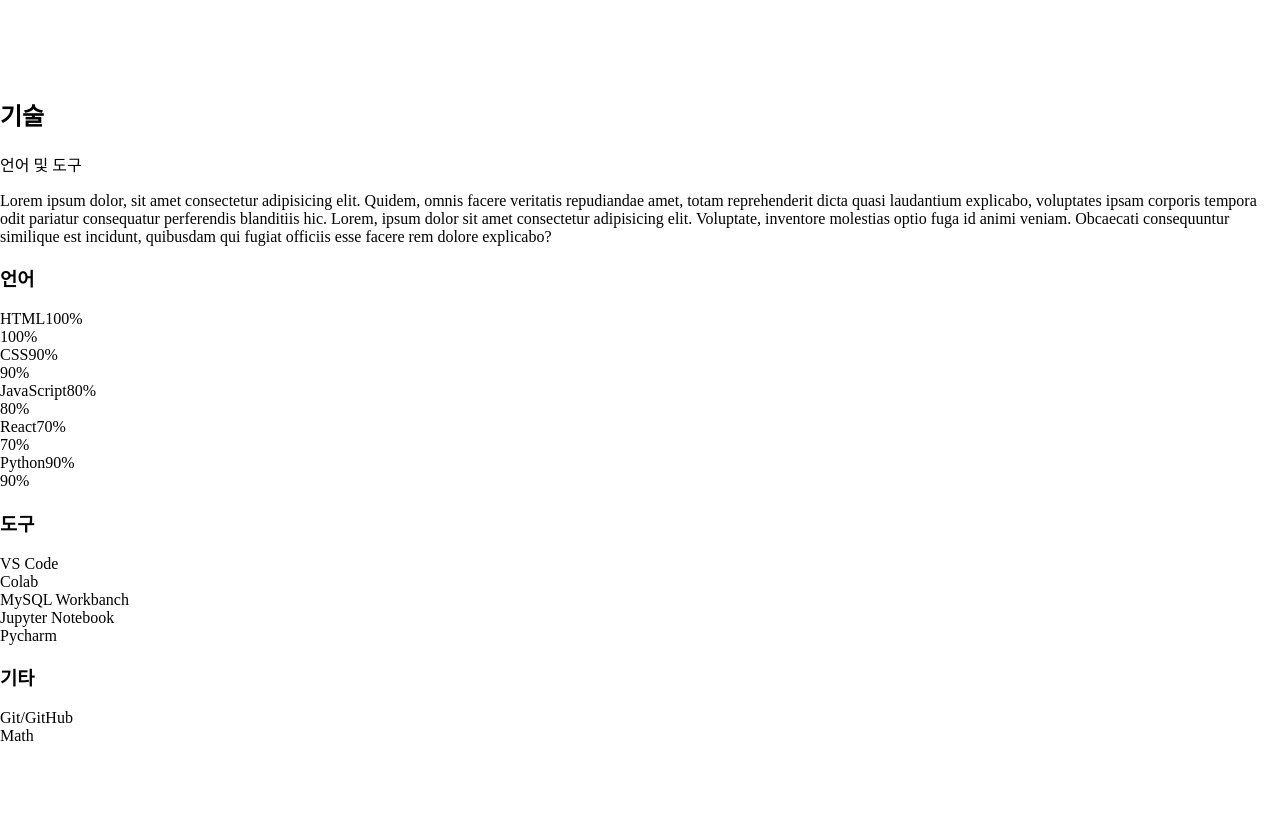
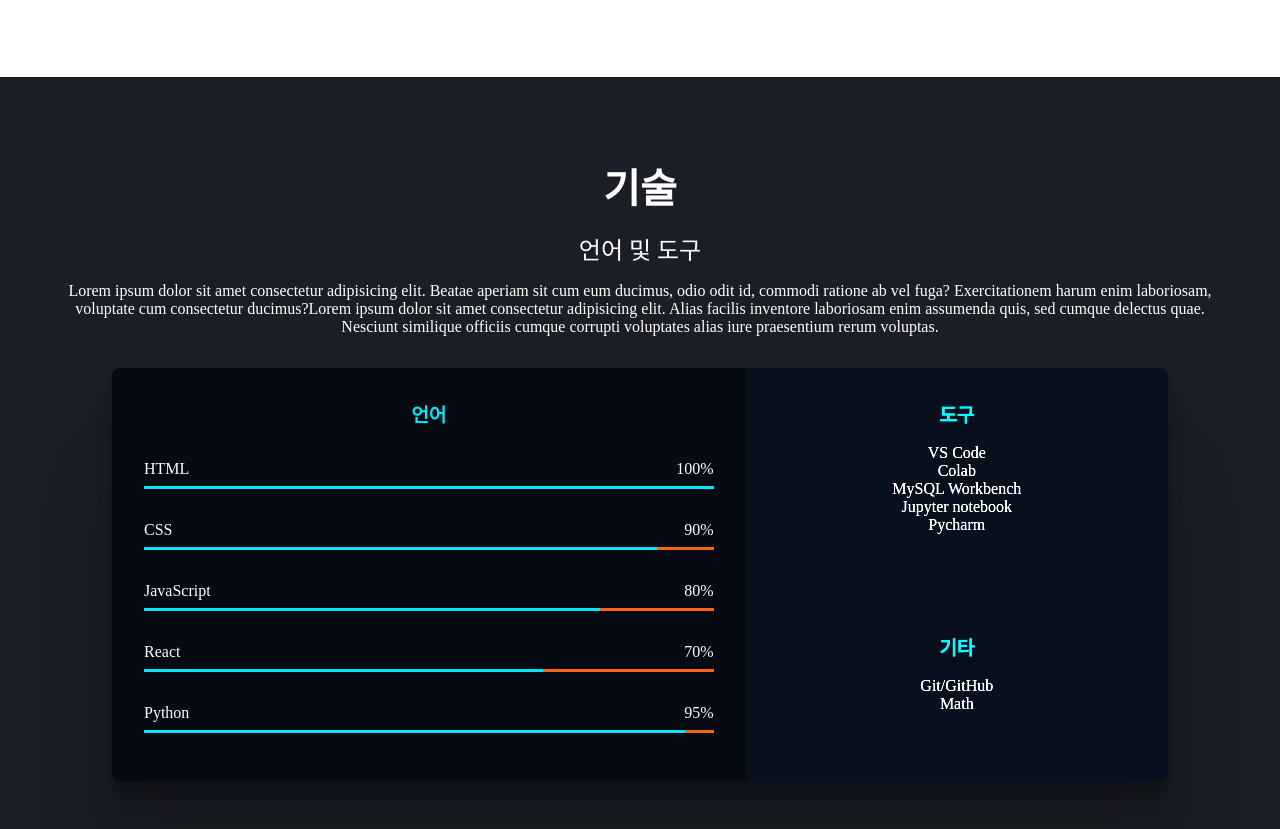
Before and after one commit to kjm90110/MySite, a plain HTML site: page index.html in a window 1280 px wide. Shown: the part 1654-2483 px from the top of the page. Before the commit the page ends 2415 px from the top, so only its background shows below. Drawn offline with Linux system fonts and the light colour scheme; a web font is replaced by a local one.

Commit message:
skills css 적용

```diff
--- a/css/style.css
+++ b/css/style.css
@@ -192,3 +192,66 @@ ul {
   color: var(--color-primary);
   font-size: 0.8rem;
 }
+
+/* skills */
+#skills {
+  background-color: var(--color-primary-variant);
+  color: var(--color-text);
+}
+
+.skills {
+  display: grid;
+  grid-template-columns: 6fr 4fr;
+  margin: 2rem 3rem;
+  border-radius: 8px;
+  overflow: hidden;
+  box-shadow: 0 2.8px 2.2px rgba(0, 0, 0, 0.034),
+    0 6.7px 5.3px rgba(0, 0, 0, 0.048), 0 12.5px 10px rgba(0, 0, 0, 0.06),
+    0 22.3px 17.9px rgba(0, 0, 0, 0.072), 0 41.8px 33.4px rgba(0, 0, 0, 0.086),
+    0 100px 80px rgba(0, 0, 0, 0.12);
+}
+
+.skills__title {
+  color: var(--color-accent);
+  margin: 1rem 0;
+  font-size: 1.2rem;
+}
+
+.skills__coding {
+  grid-row: span 2;
+  padding: 1rem;
+  background-color: var(--color-primary);
+}
+
+.bar {
+  display: flex;
+  flex-direction: column;
+  padding: 1rem;
+  gap: 0.5rem;
+}
+
+.bar__metadata {
+  display: flex;
+  justify-content: space-between;
+}
+
+.bar__bg {
+  width: 100%;
+  height: 3px;
+  background-color: var(--color-accent-variant);
+}
+
+.bar__value {
+  height: 3px;
+  background-color: var(--color-accent);
+}
+
+.skills__tools {
+  padding: 1rem;
+}
+
+.skills__etc {
+  padding: 1rem;
+  background-color: var(--color-primary);
+  filter: brightness(150%); /*1.5배 밝게*/
+}
--- a/index.html
+++ b/index.html
@@ -24,7 +24,7 @@
         <ul class="header__menu">
           <li><a href="#home" class="header__menu__item active">홈으로</a></li>
           <li><a href="#about" class="header__menu__item">Jumi</a></li>
-          <li><a href="#skils" class="header__menu__item">기술</a></li>
+          <li><a href="#skills" class="header__menu__item">기술</a></li>
           <li><a href="#work" class="header__menu__item">포트폴리오</a></li>
           <li><a href="#license" class="header__menu__item">자격증</a></li>
           <li><a href="#contact" class="header__menu__item">연락처</a></li>
@@ -92,80 +92,84 @@
         </ul>
       </section>
 
-      <!-- skils -->
-      <section id="skils">
-        <h2>기술</h2>
-        <p>언어 및 도구</p>
+      <!-- skills -->
+      <section id="skills" class="section">
+        <div class="max-container">
+          <h2 class="title">기술</h2>
+          <p class="description">언어 및 도구</p>
           <p>
-          Lorem ipsum dolor, sit amet consectetur adipisicing elit. Quidem,
-          omnis facere veritatis repudiandae amet, totam reprehenderit dicta
-          quasi laudantium explicabo, voluptates ipsam corporis tempora odit
-          pariatur consequatur perferendis blanditiis hic. Lorem, ipsum dolor
-          sit amet consectetur adipisicing elit. Voluptate, inventore molestias
-          optio fuga id animi veniam. Obcaecati consequuntur similique est
-          incidunt, quibusdam qui fugiat officiis esse facere rem dolore
-          explicabo?
+            Lorem ipsum dolor sit amet consectetur adipisicing elit. Beatae
+            aperiam sit cum eum ducimus, odio odit id, commodi ratione ab vel
+            fuga? Exercitationem harum enim laboriosam, voluptate cum
+            consectetur ducimus?Lorem ipsum dolor sit amet consectetur
+            adipisicing elit. Alias facilis inventore laboriosam enim assumenda
+            quis, sed cumque delectus quae. Nesciunt similique officiis cumque
+            corrupti voluptates alias iure praesentium rerum voluptas.
           </p>
-        <div>
-          <section>
-            <h3>언어</h3>
+          <div class="skills">
+            <section class="skills__coding">
+              <h3 class="skills__title">언어</h3>
               <ul>
-              <li>
-                <div><span>HTML</span><span>100%</span></div>
-                <div>
-                  <div style="width: 100%"></div>
-                  <span>100%</span>
+                <li class="bar">
+                  <div class="bar__metadata">
+                    <span>HTML</span><span>100%</span>
+                  </div>
+                  <div class="bar__bg">
+                    <div style="width: 100%" class="bar__value"></div>
                   </div>
                 </li>
-              <li>
-                <div>
-                  <div><span>CSS</span><span>90%</span></div>
-                  <div style="width: 90%"></div>
-                  <span>90%</span>
+                <li class="bar">
+                  <div class="bar__metadata">
+                    <span>CSS</span><span>90%</span>
+                  </div>
+                  <div class="bar__bg">
+                    <div style="width: 90%" class="bar__value"></div>
                   </div>
                 </li>
-              <li>
-                <div>
-                  <div><span>JavaScript</span><span>80%</span></div>
-                  <div style="width: 80%"></div>
-                  <span>80%</span>
+                <li class="bar">
+                  <div class="bar__metadata">
+                    <span>JavaScript</span><span>80%</span>
+                  </div>
+                  <div class="bar__bg">
+                    <div style="width: 80%" class="bar__value"></div>
                   </div>
                 </li>
-              <li>
-                <div>
-                  <div><span>React</span><span>70%</span></div>
-                  <div style="width: 70%"></div>
-                  <span>70%</span>
+                <li class="bar">
+                  <div class="bar__metadata">
+                    <span>React</span><span>70%</span>
+                  </div>
+                  <div class="bar__bg">
+                    <div style="width: 70%" class="bar__value"></div>
                   </div>
                 </li>
-              <li>
-                <div>
-                  <div><span>Python</span><span>90%</span></div>
-                  <div style="width: 90%"></div>
-                  <span>90%</span>
+                <li class="bar">
+                  <div class="bar__metadata">
+                    <span>Python</span><span>95%</span>
+                  </div>
+                  <div class="bar__bg">
+                    <div style="width: 95%" class="bar__value"></div>
                   </div>
                 </li>
               </ul>
             </section>
-
-          <section>
-            <h3>도구</h3>
+            <section class="skills__etc">
+              <h3 class="skills__title">도구</h3>
               <ul>
                 <li>VS Code</li>
                 <li>Colab</li>
-              <li>MySQL Workbanch</li>
-              <li>Jupyter Notebook</li>
+                <li>MySQL Workbench</li>
+                <li>Jupyter notebook</li>
                 <li>Pycharm</li>
               </ul>
             </section>
-
-          <section>
-            <h3>기타</h3>
+            <section class="skills__etc">
+              <h3 class="skills__title">기타</h3>
               <ul>
                 <li>Git/GitHub</li>
                 <li>Math</li>
               </ul>
             </section>
+          </div>
         </div>
       </section>
 
```
Lines whose indentation alone changed are shown as unchanged.
